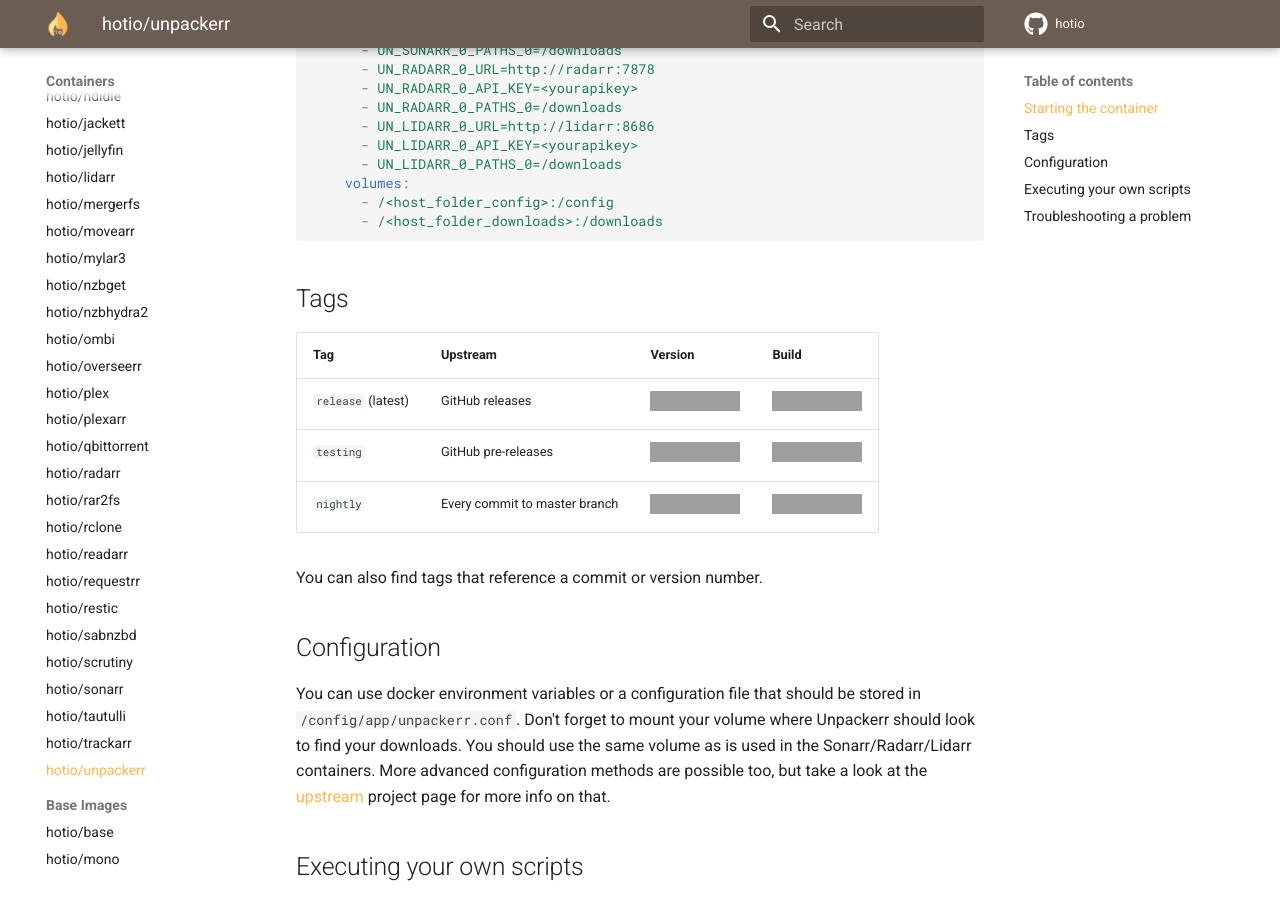
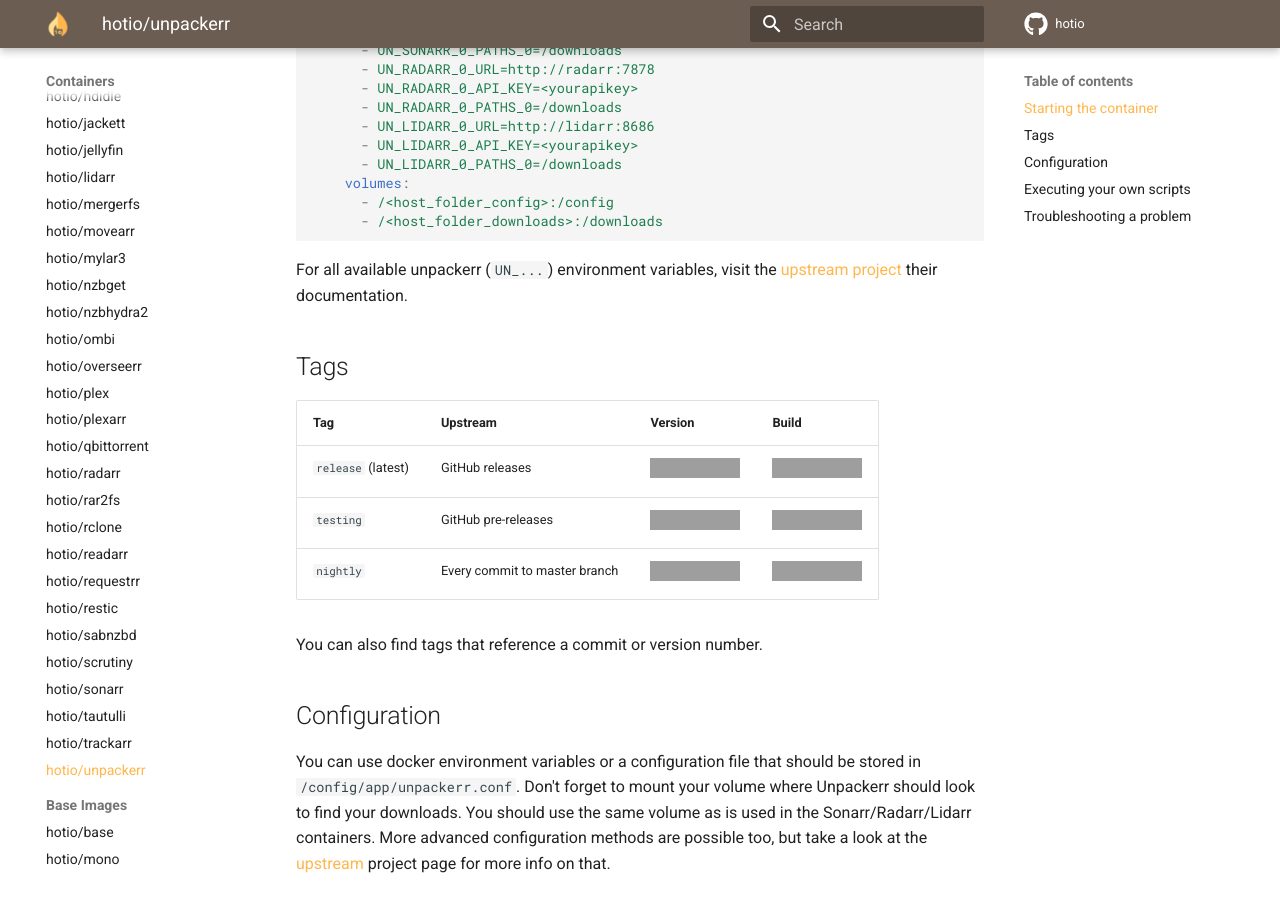
Before and after one commit to hotio/website, an MkDocs documentation site: the page built from docs/containers/unpackerr.md, in a window 1280 px wide and 900 px high, scrolled down 1256 px, cut to the strip 0-900 px from the top of the window. Built offline with MkDocs 1.6.1 and Material for MkDocs 9.7.7, drawn with Linux system fonts in a browser that asks for light colours; grey boxes are pictures that could not be loaded.

Commit message:
add comment about env for unpackerr

````diff
--- a/docs/containers/unpackerr.md
+++ b/docs/containers/unpackerr.md
@@ -64,6 +64,8 @@
       - /<host_folder_downloads>:/downloads
 ```
 
+For all available unpackerr (`UN_...`) environment variables, visit the [upstream project](https://github.com/davidnewhall/unpackerr#docker-env-variables) their documentation.
+
 ## Tags
 
 | Tag                | Upstream                      | Version | Build |
````
